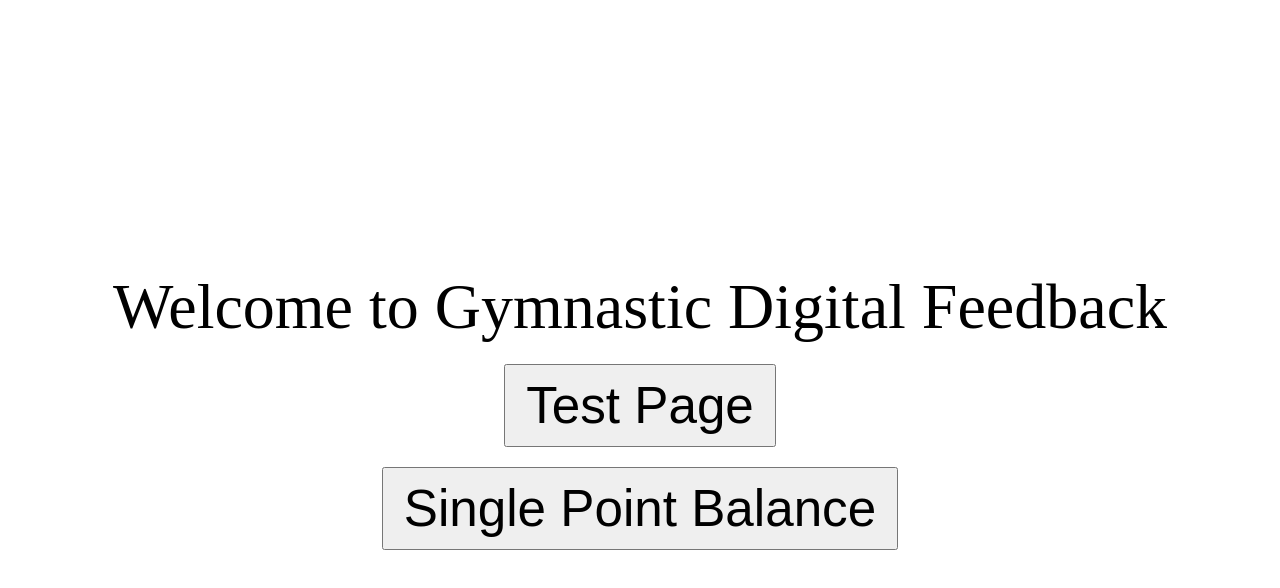
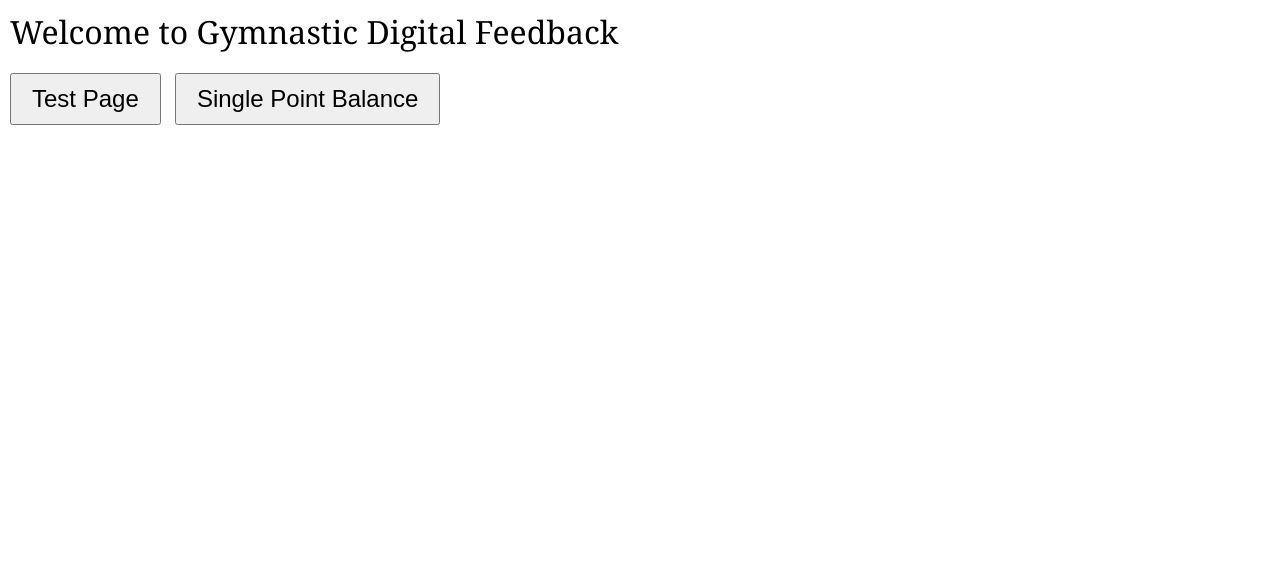
Before and after one commit to tangyeefun/digital_gym_feedback, a plain HTML site: page index.html in a window 1280 px wide. Drawn offline with Linux system fonts and the light colour scheme.

Commit message:
Update index.html

```diff
--- a/index.html
+++ b/index.html
@@ -9,29 +9,33 @@
         body {
             display: flex;
             flex-direction: column;
-            align-items: center;
-            justify-content: center;
+            align-items: flex-start; /* Align items to the left */
+            justify-content: flex-start; /* Align items to the top */
             height: 100vh;
             margin: 0;
-            text-align: center;
+            text-align: left; /* Align text to the left */
             padding: 10px; /* Add padding for better appearance on mobile */
+            background-color: white; /* Background color */
+            font-family: Georgia, serif; /* Font type */
         }
         /* Style for the title */
         .title {
-            font-size: 5vw; /* Responsive font size */
+            font-size: 32px; /* Font size */
         }
-        /* Style for the button */
+        /* Style for the buttons */
         button {
-            font-size: 4vw; /* Responsive font size */
+            font-size: 24px; /* Font size */
             padding: 10px 20px; /* Adjust padding for better appearance on mobile */
             margin-top: 20px; /* Add spacing below the title */
+            margin-right: 10px; /* Add spacing between buttons */
         }
     </style>
 </head>
 <body>
     <div class="title">Welcome to Gymnastic Digital Feedback</div>
-    <button type="button" onclick="window.location.href='test.html'">Test Page</button>
-    <button type="button" onclick="window.location.href='singlepoint.html'">Single Point Balance</button>
-
+    <div>
+        <button type="button" onclick="window.location.href='test.html'">Test Page</button>
+        <button type="button" onclick="window.location.href='singlepoint.html'">Single Point Balance</button>
+    </div>
 </body>
 </html>
```
